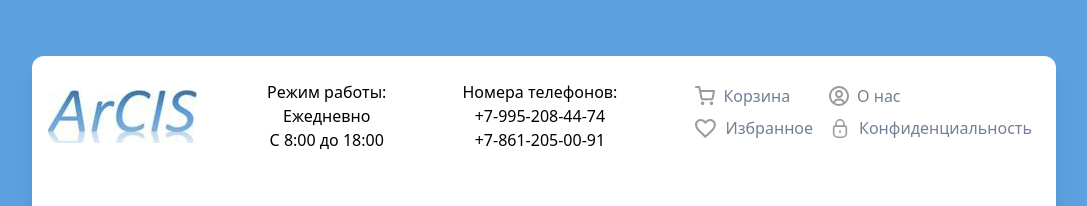
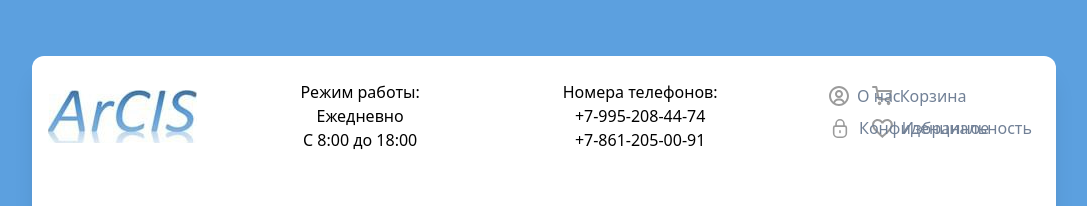
Before and after one commit to Lexa3940/arcis, a Vue app: page / in a window 1280 px wide. Shown: the top 206 px of the page, without its empty margins (96-1183 px from the left). Built offline with nearby package versions, Linux system fonts and the light colour scheme; no server answers.

Commit message:
Update Header.vue

```diff
--- a/src/components/Header.vue
+++ b/src/components/Header.vue
@@ -38,6 +38,8 @@ const emit = defineEmits(['openDrawer'])
           </li>
         </router-link>
       </ul>
+      </div>
+   <div class="nav-container">
       <ul class="nav-column">
         <router-link to="/profile">
           <li class="nav-item">
```
